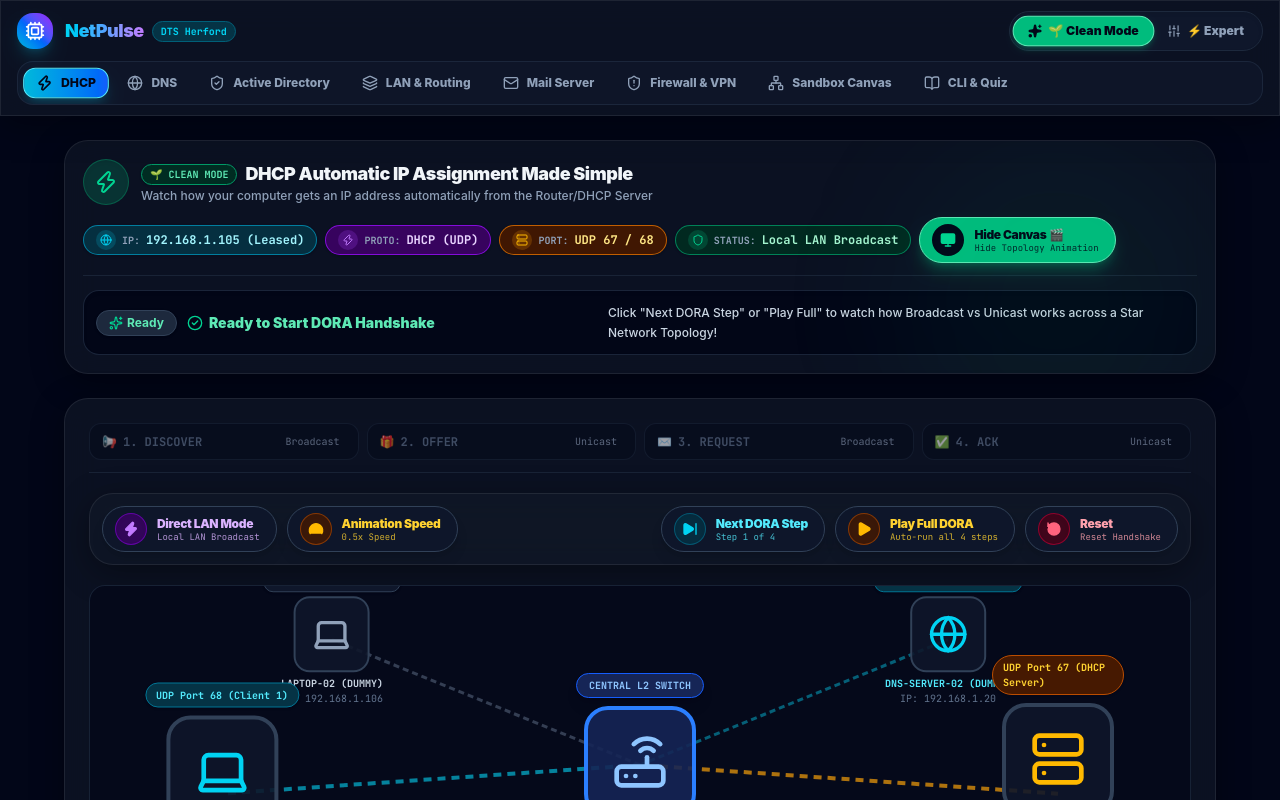
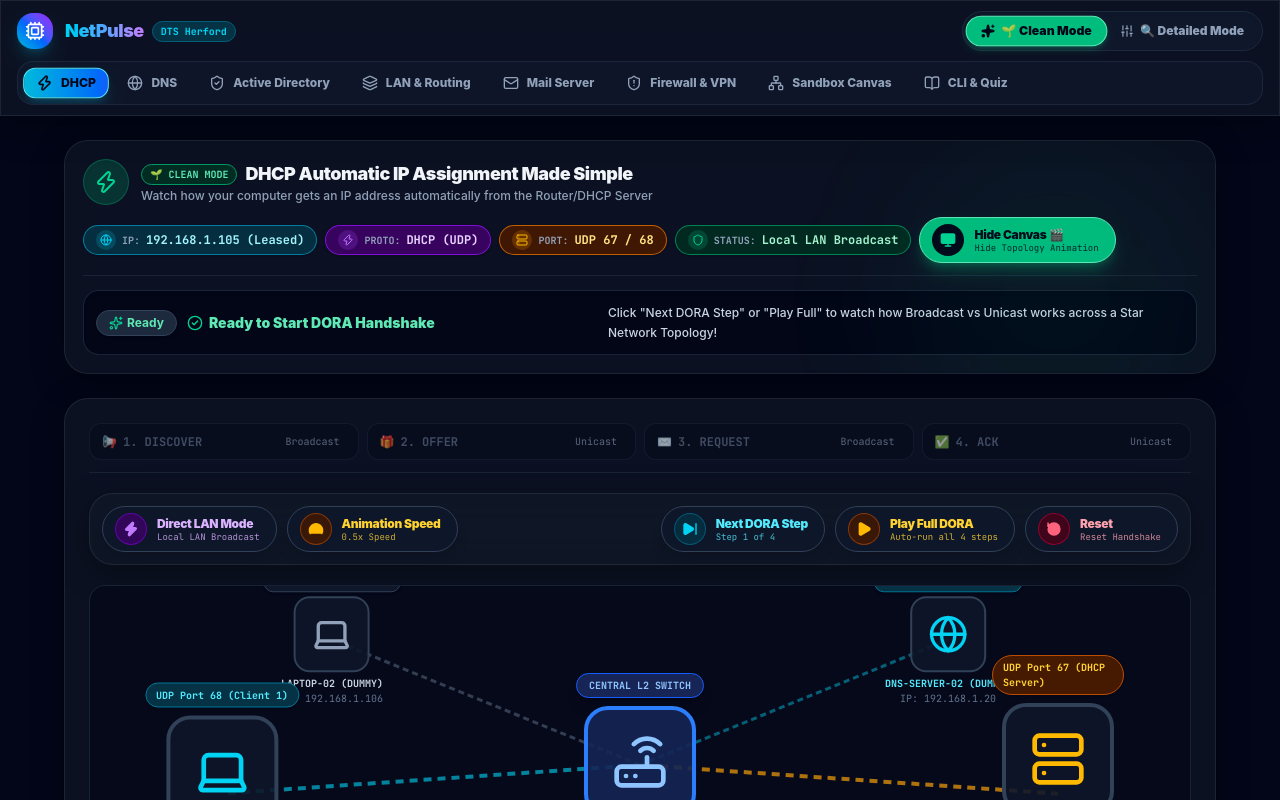
Before and after one commit to aessabiri/interactive_networking, a React (Vite) app: page / in a window 1280 px wide. Shown: the top 800 px of the page. Built offline with nearby package versions, Linux system fonts and the light colour scheme.

Commit message:
feat: rename Expert mode to Detailed mode across application

```diff
--- a/src/App.jsx
+++ b/src/App.jsx
@@ -11,7 +11,7 @@
 
 export default function App() {
   const [activeTab, setActiveTab] = useState('dhcp');
-  const [appMode, setAppMode] = useState('clean'); // 'clean' or 'expert'
+  const [appMode, setAppMode] = useState('clean'); // 'clean' or 'detailed'
 
   return (
     <div className="min-h-screen bg-slate-950 text-slate-100 flex flex-col font-sans selection:bg-cyan-500 selection:text-slate-950">
--- a/src/components/Navbar.jsx
+++ b/src/components/Navbar.jsx
@@ -65,15 +65,15 @@
               </button>
 
               <button
-                onClick={() => setAppMode('expert')}
+                onClick={() => setAppMode('detailed')}
                 className={`px-3.5 py-1.5 rounded-full font-black flex items-center gap-1.5 transition-all cursor-pointer ${
-                  appMode === 'expert'
+                  appMode === 'detailed' || appMode === 'expert'
                     ? 'bg-gradient-to-r from-cyan-500 to-blue-600 text-white shadow-md shadow-cyan-500/25 scale-102 border border-cyan-400'
                     : 'text-slate-400 hover:text-slate-200'
                 }`}
               >
                 <Sliders className="w-3.5 h-3.5" />
-                <span>⚡ Expert</span>
+                <span>🔍 Detailed Mode</span>
               </button>
             </div>
           )}
--- a/src/components/active-directory/ADModule.jsx
+++ b/src/components/active-directory/ADModule.jsx
@@ -312,7 +312,7 @@
     <div className="space-y-6 max-w-6xl mx-auto relative font-sans">
 
       {/* CLEAN MODE UNIFIED WIDGET (ZERO SCROLL, SINGLE CARD) */}
-      {appMode !== 'expert' && (
+      {appMode !== 'detailed' && appMode !== 'expert' && (
         <CleanWidget
           title="Active Directory & Kerberos Security Made Simple"
           subtitle="Understand how Windows Domain Controllers log in users securely using encrypted digital tickets"
@@ -330,8 +330,8 @@
         />
       )}
 
-      {/* FLOATING MODAL POPUP FOR PACKET & TICKET PAYLOAD INSPECTOR (EXPERT MODE ONLY) */}
-      {appMode === 'expert' && modalPayloadStep && activeModalData && (
+      {/* FLOATING MODAL POPUP FOR PACKET & TICKET PAYLOAD INSPECTOR (DETAILED MODE ONLY) */}
+      {(appMode === 'detailed' || appMode === 'expert') && modalPayloadStep && activeModalData && (
         <div className="fixed inset-0 bg-slate-950/80 backdrop-blur-md z-50 flex items-center justify-center p-4 animate-fadeIn">
           <div className="glass-panel max-w-2xl w-full p-7 rounded-3xl border border-slate-700 shadow-2xl space-y-6 bg-slate-900/95 relative text-slate-100 max-h-[90vh] overflow-y-auto">
 
@@ -798,8 +798,8 @@
         </div>
       </div>
 
-      {/* SIDE-BY-SIDE TICKET CACHE SUMMARY & LOGS (EXPERT MODE ONLY) */}
-      {appMode === 'expert' && (
+      {/* SIDE-BY-SIDE TICKET CACHE SUMMARY & LOGS (DETAILED MODE ONLY) */}
+      {(appMode === 'detailed' || appMode === 'expert') && (
         <SlideOutInspector title="Slide Out Technical Deep Dive & Wire Logs">
           <div className="grid grid-cols-1 md:grid-cols-2 gap-4 font-mono">
 
--- a/src/components/dhcp/DHCPModule.jsx
+++ b/src/components/dhcp/DHCPModule.jsx
@@ -329,7 +329,7 @@
     <div className="space-y-6 max-w-6xl mx-auto relative font-sans">
 
       {/* CLEAN MODE UNIFIED WIDGET (ZERO SCROLL, SINGLE CARD) */}
-      {appMode !== 'expert' && (
+      {appMode !== 'detailed' && appMode !== 'expert' && (
         <CleanWidget
           title="DHCP Automatic IP Assignment Made Simple"
           subtitle="Watch how your computer gets an IP address automatically from the Router/DHCP Server"
@@ -347,8 +347,8 @@
         />
       )}
 
-      {/* FLOATING MODAL POPUP FOR PACKET PAYLOAD INSPECTOR (EXPERT MODE ONLY) */}
-      {appMode === 'expert' && modalPayloadStep && activeModalData && (
+      {/* FLOATING MODAL POPUP FOR PACKET PAYLOAD INSPECTOR (DETAILED MODE ONLY) */}
+      {(appMode === 'detailed' || appMode === 'expert') && modalPayloadStep && activeModalData && (
         <div className="fixed inset-0 bg-slate-950/80 backdrop-blur-md z-50 flex items-center justify-center p-4 animate-fadeIn">
           <div className="glass-panel max-w-2xl w-full p-7 rounded-3xl border border-slate-700 shadow-2xl space-y-6 bg-slate-900/95 relative text-slate-100 max-h-[90vh] overflow-y-auto">
 
@@ -551,8 +551,8 @@
           </div>
         </div>
 
-        {/* Dynamic Action Banner (EXPERT MODE ONLY) */}
-        {appMode === 'expert' && (
+        {/* Dynamic Action Banner (DETAILED MODE ONLY) */}
+        {(appMode === 'detailed' || appMode === 'expert') && (
           <div className={`p-4 rounded-2xl border flex flex-col sm:flex-row items-center justify-between gap-3 transition-all duration-300 ${currentMeta.badgeColor}`}>
             <div className="flex items-center gap-3">
               <span className="px-3 py-1 rounded-xl text-xs font-mono font-black uppercase bg-slate-950/80 border border-white/10 shadow flex items-center gap-1.5">
@@ -566,8 +566,8 @@
         )}
 
         {/* WORKSPACE STAGE CANVAS (TOGGLEABLE VIA ICON IN CLEAN MODE) */}
-        {(showAnimation || appMode === 'expert') && (
-          <div className={`py-6 px-4 relative bg-slate-950/60 rounded-2xl border border-slate-800/80 overflow-hidden ${appMode !== 'expert' ? 'min-h-[360px]' : 'min-h-[580px]'}`}>
+        {(showAnimation || appMode === 'detailed' || appMode === 'expert') && (
+          <div className={`py-6 px-4 relative bg-slate-950/60 rounded-2xl border border-slate-800/80 overflow-hidden ${appMode !== 'detailed' && appMode !== 'expert' ? 'min-h-[360px]' : 'min-h-[580px]'}`}>
 
           {/* VISIBLE SVG NETWORK CABLE LINES */}
           <svg className="absolute inset-0 w-full h-full pointer-events-none z-0">
@@ -738,8 +738,8 @@
         </div>
         )}
 
-        {/* LIVE PACKET VIEWER (REAL-TIME PROTOCOL HEADERS & PAYLOAD INSPECTOR - EXPERT MODE ONLY) */}
-        {appMode === 'expert' && (
+        {/* LIVE PACKET VIEWER (REAL-TIME PROTOCOL HEADERS & PAYLOAD INSPECTOR - DETAILED MODE ONLY) */}
+        {(appMode === 'detailed' || appMode === 'expert') && (
           <div className="p-4 bg-slate-950/95 rounded-2xl border border-slate-800 space-y-3 font-mono text-xs shadow-xl">
             <div className="flex items-center justify-between border-b border-slate-800/80 pb-2">
               <div className="flex items-center gap-2 text-amber-400 font-extrabold text-xs">
@@ -797,8 +797,8 @@
         )}
       </div>
 
-      {/* TECHNICAL INSPECTOR & EVENT LOGS (EXPERT MODE ONLY) */}
-      {appMode === 'expert' && (
+      {/* TECHNICAL INSPECTOR & EVENT LOGS (DETAILED MODE ONLY) */}
+      {(appMode === 'detailed' || appMode === 'expert') && (
         <SlideOutInspector title="Slide Out Technical Deep Dive & Wire Logs">
         <div className="space-y-4">
 
--- a/src/components/dns/DNSModule.jsx
+++ b/src/components/dns/DNSModule.jsx
@@ -397,7 +397,7 @@
     <div className="space-y-6 max-w-6xl mx-auto relative font-sans">
 
       {/* CLEAN MODE UNIFIED WIDGET (ZERO SCROLL, SINGLE CARD) */}
-      {appMode !== 'expert' && (
+      {appMode !== 'detailed' && appMode !== 'expert' && (
         <CleanWidget
           title="DNS Hostname Lookup Made Simple"
           subtitle={`Translating website "${targetDomain}" into numerical IP address (${currDomain.resolvedIp})`}
@@ -415,8 +415,8 @@
         />
       )}
 
-      {/* FLOATING MODAL POPUP FOR PACKET & NAT PAYLOAD INSPECTOR (EXPERT MODE ONLY) */}
-      {appMode === 'expert' && modalPayloadStep && activeModalData && (
+      {/* FLOATING MODAL POPUP FOR PACKET & NAT PAYLOAD INSPECTOR (DETAILED MODE ONLY) */}
+      {(appMode === 'detailed' || appMode === 'expert') && modalPayloadStep && activeModalData && (
         <div className="fixed inset-0 bg-slate-950/80 backdrop-blur-md z-50 flex items-center justify-center p-4 animate-fadeIn">
           <div className="glass-panel max-w-2xl w-full p-7 rounded-3xl border border-slate-700 shadow-2xl space-y-6 bg-slate-900/95 relative text-slate-100 max-h-[90vh] overflow-y-auto">
 
@@ -565,8 +565,8 @@
           </div>
         </div>
 
-        {/* Dynamic Action Status Banner (EXPERT MODE ONLY) */}
-        {appMode === 'expert' && (
+        {/* Dynamic Action Status Banner (DETAILED MODE ONLY) */}
+        {(appMode === 'detailed' || appMode === 'expert') && (
           <div className={`p-4 rounded-2xl border flex flex-col sm:flex-row items-center justify-between gap-3 transition-all duration-300 ${currentMeta.badgeColor}`}>
             <div className="flex items-center gap-3">
               <span className="px-3 py-1 rounded-xl text-xs font-mono font-black uppercase bg-slate-950/80 border border-white/10 shadow flex items-center gap-1.5">
@@ -580,8 +580,8 @@
         )}
 
         {/* WORKSPACE STAGE CANVAS (TOGGLEABLE VIA ICON IN CLEAN MODE) */}
-        {(showAnimation || appMode === 'expert') && (
-          <div className={`py-6 px-4 relative bg-slate-950/60 rounded-2xl border border-slate-800/80 overflow-hidden ${appMode !== 'expert' ? 'min-h-[340px]' : 'min-h-[520px]'}`}>
+        {(showAnimation || appMode === 'detailed' || appMode === 'expert') && (
+          <div className={`py-6 px-4 relative bg-slate-950/60 rounded-2xl border border-slate-800/80 overflow-hidden ${appMode !== 'detailed' && appMode !== 'expert' ? 'min-h-[340px]' : 'min-h-[520px]'}`}>
 
           {/* VISIBLE NETWORK CONNECTION LINES (WIRES) */}
           <svg className="absolute inset-0 w-full h-full pointer-events-none z-0">
@@ -754,8 +754,8 @@
         </div>
         )}
 
-        {/* STEP INSPECTION BUTTONS & DETAILS (EXPERT MODE ONLY) */}
-        {appMode === 'expert' && (
+        {/* STEP INSPECTION BUTTONS & DETAILS (DETAILED MODE ONLY) */}
+        {(appMode === 'detailed' || appMode === 'expert') && (
           <div className="grid grid-cols-1 sm:grid-cols-2 md:grid-cols-4 gap-3 pt-2">
             {(isExternalDomain ? [1, 2, 3, 4] : [1, 2, 3]).map((stepNum) => {
               const meta = stepMeta[stepNum];
@@ -780,8 +780,8 @@
         )}
       </div>
 
-      {/* TECHNICAL PACKET INSPECTOR & EVENT LOGS (EXPERT MODE ONLY) */}
-      {appMode === 'expert' && (
+      {/* TECHNICAL PACKET INSPECTOR & EVENT LOGS (DETAILED MODE ONLY) */}
+      {(appMode === 'detailed' || appMode === 'expert') && (
         <SlideOutInspector title="Slide Out Technical Deep Dive & Wire Logs">
           <div className="grid grid-cols-1 md:grid-cols-2 gap-4 font-mono">
 
--- a/src/components/firewall/FirewallVPNModule.jsx
+++ b/src/components/firewall/FirewallVPNModule.jsx
@@ -162,7 +162,7 @@
     <div className="space-y-6 max-w-6xl mx-auto relative font-sans">
 
       {/* CLEAN MODE UNIFIED WIDGET (ZERO SCROLL, SINGLE CARD) */}
-      {appMode !== 'expert' && (
+      {appMode !== 'detailed' && appMode !== 'expert' && (
         <CleanWidget
           title="Firewall, NAT & VPN Security Made Simple"
           subtitle="Understand how Firewalls block dangerous traffic and how VPN Tunnels encrypt data over the Internet"
@@ -636,8 +636,8 @@
         </div>
       )}
 
-      {/* TERMINAL EVENT LOGS (EXPERT MODE ONLY) */}
-      {appMode === 'expert' && (
+      {/* TERMINAL EVENT LOGS (DETAILED MODE ONLY) */}
+      {(appMode === 'detailed' || appMode === 'expert') && (
         <SlideOutInspector title="Slide Out Technical Deep Dive & Wire Logs">
           <TerminalLog logs={logs} onClear={() => setLogs([])} />
         </SlideOutInspector>
--- a/src/components/lan/LANModule.jsx
+++ b/src/components/lan/LANModule.jsx
@@ -294,7 +294,7 @@
     <div className="space-y-6 max-w-6xl mx-auto relative font-sans">
 
       {/* CLEAN MODE UNIFIED WIDGET (ZERO SCROLL, SINGLE CARD) */}
-      {appMode !== 'expert' && (
+      {appMode !== 'detailed' && appMode !== 'expert' && (
         <CleanWidget
           title="Local Network (LAN) & ARP Routing Made Simple"
           subtitle="Learn how network switches connect computers inside an office using MAC addresses and ARP resolution"
@@ -312,8 +312,8 @@
         />
       )}
 
-      {/* FLOATING MODAL POPUP FOR ETHERNET FRAME & ARP INSPECTOR (EXPERT MODE ONLY) */}
-      {appMode === 'expert' && modalPayloadStep && activeModalData && (
+      {/* FLOATING MODAL POPUP FOR ETHERNET FRAME & ARP INSPECTOR (DETAILED MODE ONLY) */}
+      {(appMode === 'detailed' || appMode === 'expert') && modalPayloadStep && activeModalData && (
         <div className="fixed inset-0 bg-slate-950/80 backdrop-blur-md z-50 flex items-center justify-center p-4 animate-fadeIn">
           <div className="glass-panel max-w-2xl w-full p-7 rounded-3xl border border-slate-700 shadow-2xl space-y-6 bg-slate-900/95 relative text-slate-100 max-h-[90vh] overflow-y-auto">
 
@@ -748,8 +748,8 @@
         </div>
       </div>
 
-      {/* CAM TABLE SUMMARY & LOGS (EXPERT MODE ONLY) */}
-      {appMode === 'expert' && (
+      {/* CAM TABLE SUMMARY & LOGS (DETAILED MODE ONLY) */}
+      {(appMode === 'detailed' || appMode === 'expert') && (
         <SlideOutInspector title="Slide Out Technical Deep Dive & Wire Logs">
           <div className="grid grid-cols-1 md:grid-cols-2 gap-4 font-mono">
 
--- a/src/components/mail/MailModule.jsx
+++ b/src/components/mail/MailModule.jsx
@@ -504,7 +504,7 @@
     <div className="space-y-6 max-w-6xl mx-auto relative font-sans">
 
       {/* CLEAN MODE UNIFIED WIDGET (ZERO SCROLL, SINGLE CARD) */}
-      {appMode !== 'expert' && (
+      {appMode !== 'detailed' && appMode !== 'expert' && (
         <CleanWidget
           title="Mail Server Routing Made Simple"
           subtitle={`Sending email from ${senderEmail} to ${recipientEmail}`}
@@ -522,8 +522,8 @@
         />
       )}
 
-      {/* FLOATING MODAL POPUP FOR MAIL PAYLOAD INSPECTOR (EXPERT MODE ONLY) */}
-      {appMode === 'expert' && modalPayloadStep && activeModalData && (
+      {/* FLOATING MODAL POPUP FOR MAIL PAYLOAD INSPECTOR (DETAILED MODE ONLY) */}
+      {(appMode === 'detailed' || appMode === 'expert') && modalPayloadStep && activeModalData && (
         <div className="fixed inset-0 bg-slate-950/80 backdrop-blur-md z-50 flex items-center justify-center p-4 animate-fadeIn">
           <div className="glass-panel max-w-2xl w-full p-7 rounded-3xl border border-slate-700 shadow-2xl space-y-6 bg-slate-900/95 relative text-slate-100 max-h-[90vh] overflow-y-auto font-mono">
 
@@ -995,8 +995,8 @@
         )}
       </div>
 
-      {/* STEP INSPECTION CARDS & LOGS (EXPERT MODE ONLY) */}
-      {appMode === 'expert' && (
+      {/* STEP INSPECTION CARDS & LOGS (DETAILED MODE ONLY) */}
+      {(appMode === 'detailed' || appMode === 'expert') && (
         <SlideOutInspector title="Slide Out Technical Deep Dive & Wire Logs">
           <div className="space-y-4">
             <div className="grid grid-cols-1 md:grid-cols-4 gap-3 font-mono">
--- a/src/components/sandbox/NetworkSandbox.jsx
+++ b/src/components/sandbox/NetworkSandbox.jsx
@@ -632,7 +632,7 @@
     <div className="space-y-6 max-w-6xl mx-auto relative font-sans">
 
       {/* CLEAN MODE UNIFIED WIDGET (ZERO SCROLL, SINGLE CARD) */}
-      {appMode !== 'expert' && (
+      {appMode !== 'detailed' && appMode !== 'expert' && (
         <CleanWidget
           title="Interactive Network Topology Sandbox"
           subtitle="Drag devices onto the canvas, wire cables together, and send test traffic between computers"
@@ -1188,8 +1188,8 @@
           })}
         </div>
 
-        {/* LIVE PACKET CONTENT INSPECTOR PANEL (EXPERT MODE ONLY) */}
-        {appMode === 'expert' && (
+        {/* LIVE PACKET CONTENT INSPECTOR PANEL (DETAILED MODE ONLY) */}
+        {(appMode === 'detailed' || appMode === 'expert') && (
           <SlideOutInspector title="Slide Out Sandbox Technical Deep Dive & Wire Logs">
             <div className="space-y-4">
               <div className="p-4 bg-slate-950/95 rounded-2xl border border-slate-800 space-y-3 font-mono text-xs shadow-xl">
```
